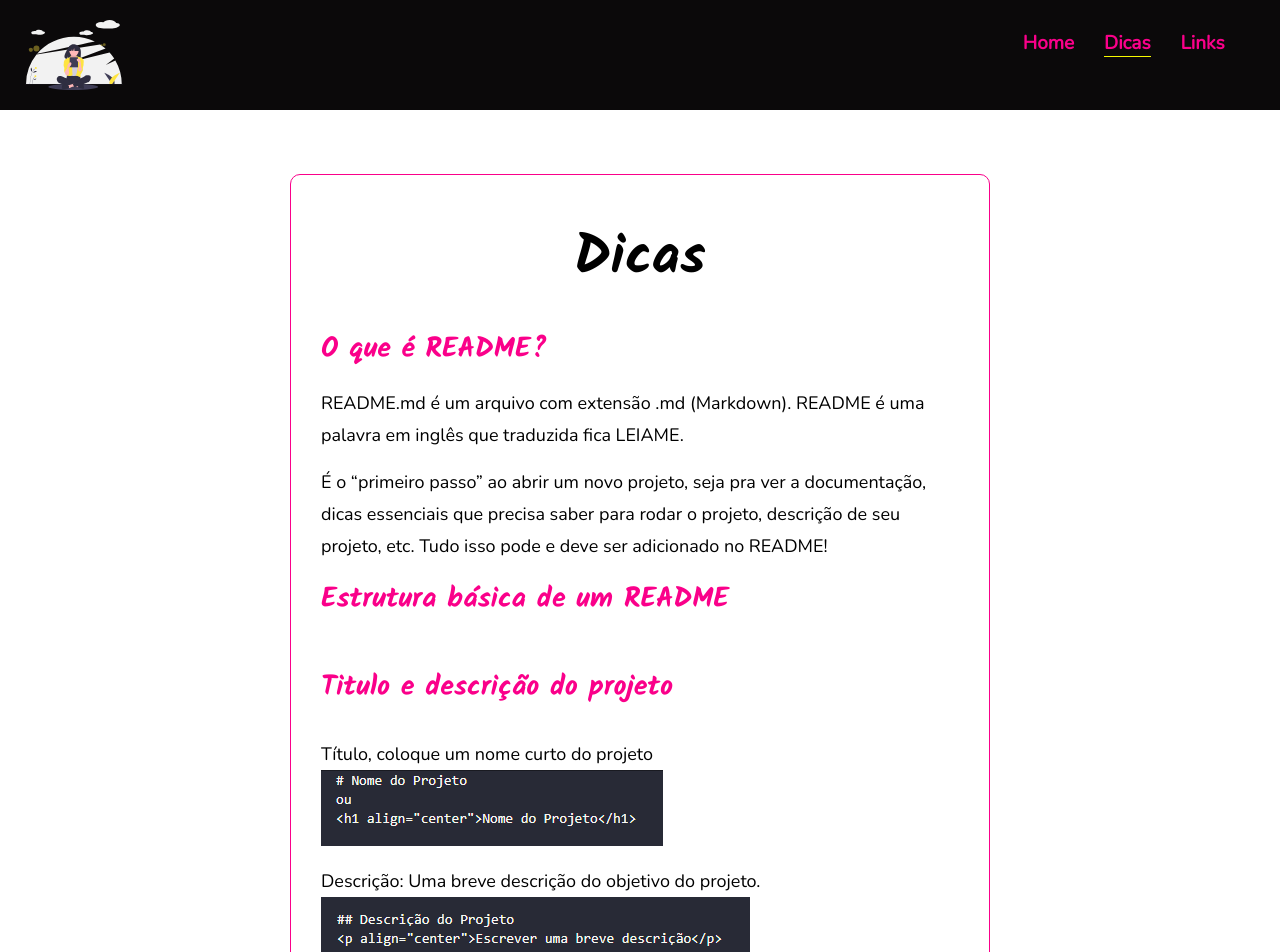
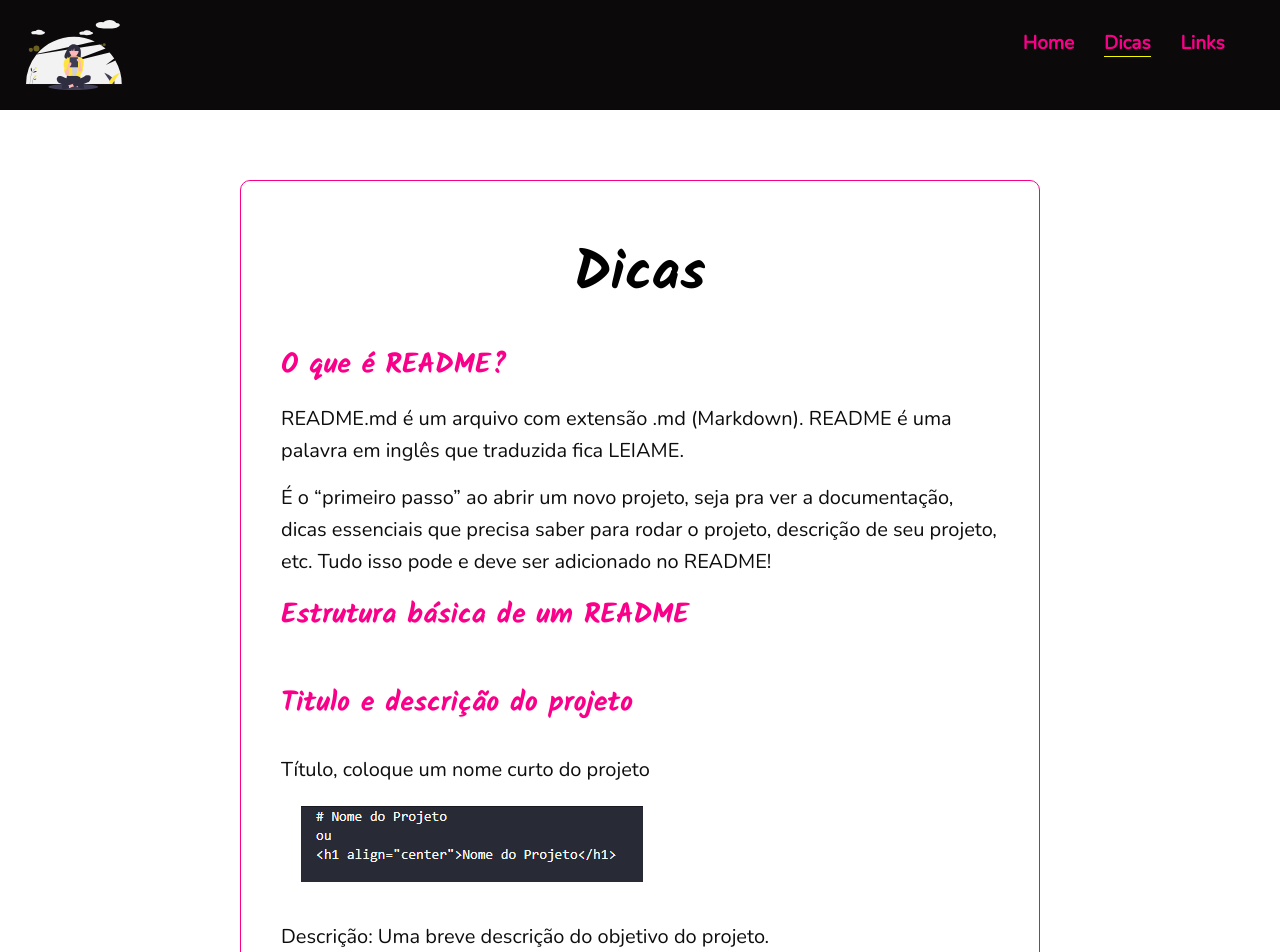
Before and after one commit to LarisseLima/hello-readme, a React (Create React App) app: page /tips in a window 1280 px wide. Shown: the top 952 px of the page. Built offline with nearby package versions, Linux system fonts and the light colour scheme.

Commit message:
Ajustes de Css

```diff
--- a/src/Components/Footer/Footer.jsx
+++ b/src/Components/Footer/Footer.jsx
@@ -11,7 +11,7 @@ export default function Footer() {
         target="blank">
         <AiFillLinkedin />
       </a>
-      <a href="https://github.com/LarisseLima" className="icone-redes-gi"
+      <a href="https://github.com/LarisseLima/hello-readme" className="icone-redes-gi"
         target="blank">
         <AiFillGithub />
       </a>
--- a/src/Styles/Pages/tips.css
+++ b/src/Styles/Pages/tips.css
@@ -2,11 +2,11 @@
 
 
 .tips__page-header {
-    width: 700px;
-    margin: 64px auto;
+    width: 800px;
+    margin: 70px auto;
     border: 1px solid  #fa008a;
     border-radius: 10px;
-    padding: 30px ;
+    padding: 40px ;
 }
 
 main h2,h3 {
@@ -17,13 +17,15 @@ main h2,h3 {
 
 }
 main p {
+   color:  #0e0d0d;
    margin-top: 15px;
+   font-size: 20px;
    font-family: 'Nunito', sans-serif;
 
 }
 
- #img-di {
-    height: 70px;
+ .img-di {
+    margin: 20px;
 }
 span {
     font-weight: bold;
```
Also changed, not shown: src/assets/dicas/licenca.png, src/assets/dicas/requisitos.png.
